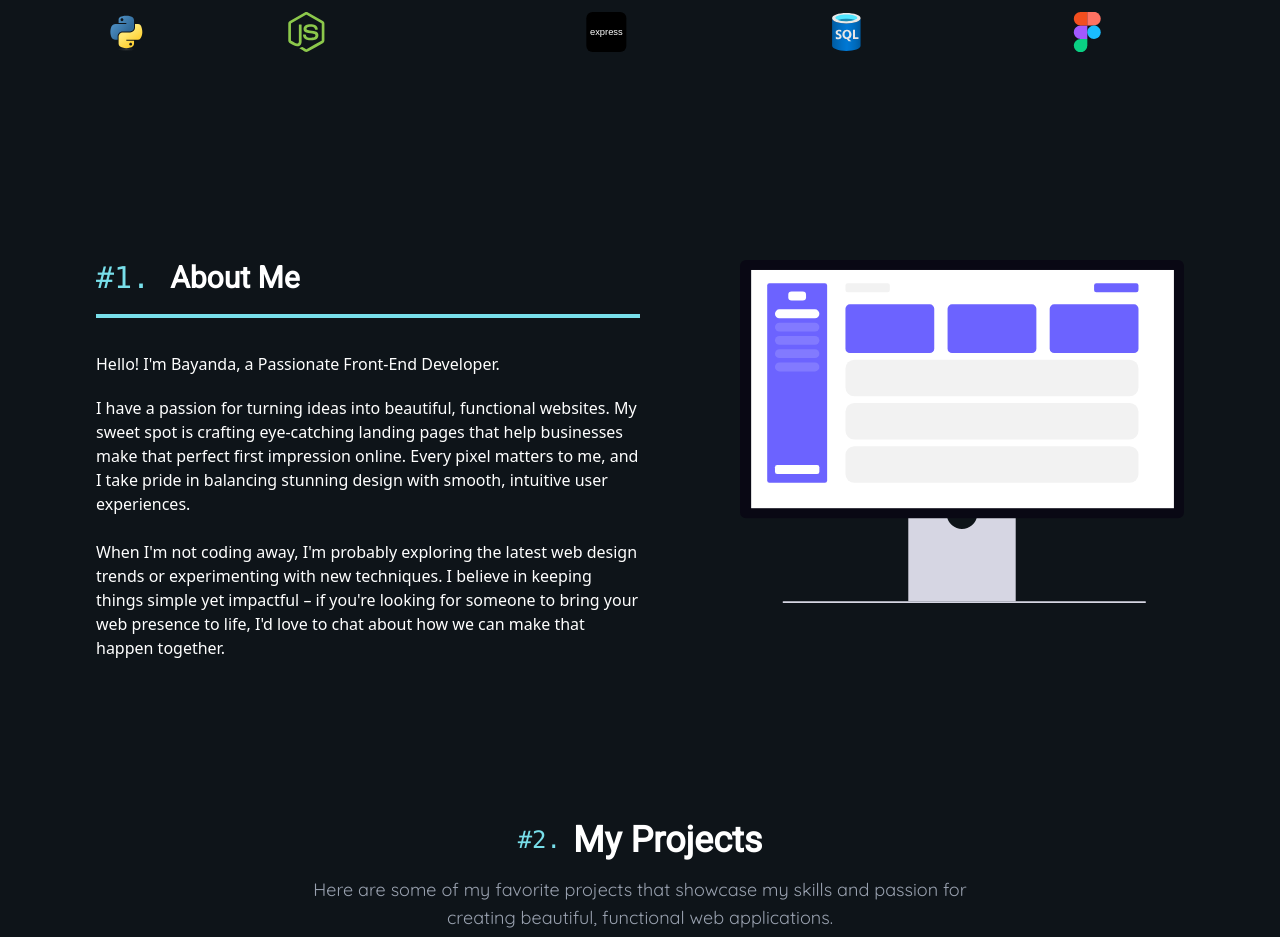
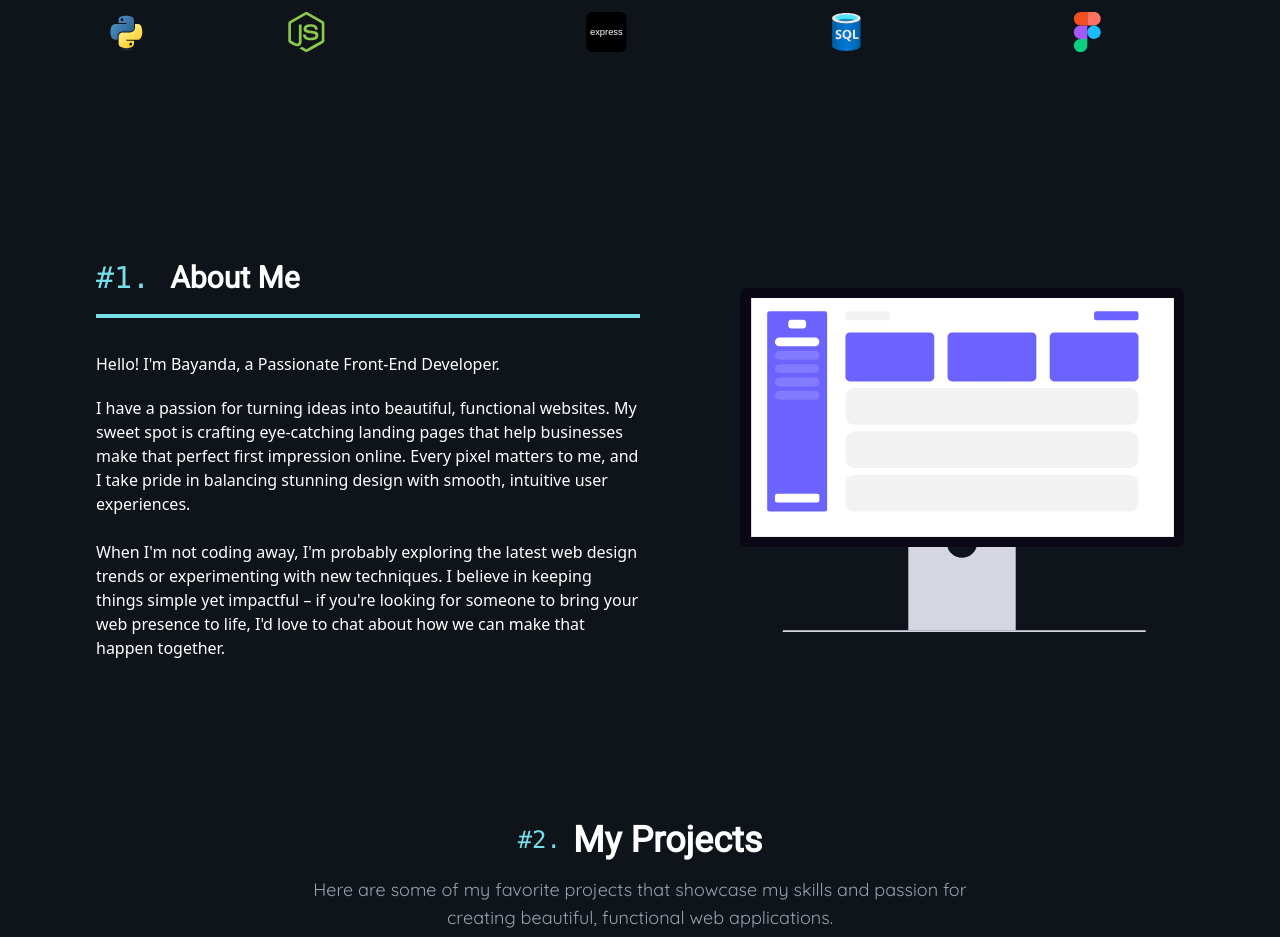
Before and after one commit to softwareNinja-888/portfolioV3, a React app in the folder portfolioV3/: page / in a window 1280 px wide. Shown: the part 660-1597 px from the top of the page. Built offline with nearby package versions, Linux system fonts and the light colour scheme; the HTML template or start-up script is replaced by a standard one.

Commit message:
Align about section

```diff
--- a/portfolioV3/src/components/About.jsx
+++ b/portfolioV3/src/components/About.jsx
@@ -13,9 +13,9 @@ function Illustration({className}){
 
 export function About() {
   return (
-		<div id='about' className="flex flex-col lg:flex-row md:px-24 lg:px-24 pb-20 gap-[100px] px-5 py-32 text-white">
+		<div id='about' className="flex flex-col lg:flex-row md:px-24 lg:px-24 pb-20 gap-[100px] px-5 py-32 text-white justify-center items-center">
 
-	        <Illustration  className="order-2 z-auto h-full flex-1" />
+	        <Illustration  className="order-2 z-auto h-full flex-1 " />
 
 	        <div className="flex flex-col w-full lg:w-1/2 order-1">
 	          <div className="flex items-center gap-5 ">
```
